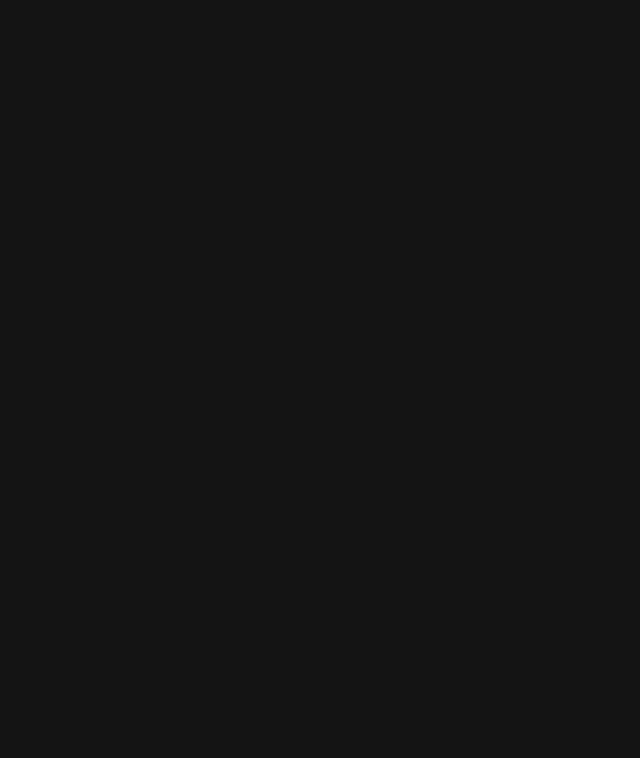
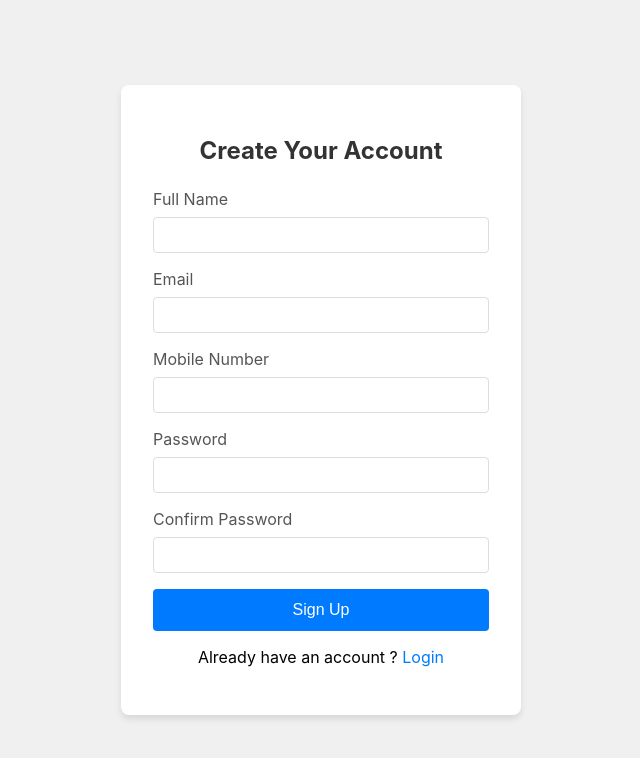
Before and after one commit to adarshjaysanker/streamflicfrontuser, a React (Create React App) app: page /signup in a window 1280 px wide. Before the commit this address had no page. Shown: the top 758 px of the page, without its empty margins (319-959 px from the left). Built offline with nearby package versions, Linux system fonts and the light colour scheme.

Commit message:
login and signup implemented

```diff
--- a/package.json
+++ b/package.json
@@ -7,6 +7,7 @@
     "@testing-library/react": "^13.4.0",
     "@testing-library/user-event": "^13.5.0",
     "firebase": "^10.12.2",
+    "hls.js": "^1.5.11",
     "react": "^18.3.1",
     "react-dom": "^18.3.1",
     "react-player": "^2.16.0",
--- a/src/App.js
+++ b/src/App.js
@@ -1,10 +1,12 @@
 import './App.css';
-import Header from './components/Header/Header';
+
 
 import {BrowserRouter as Router, Routes, Route} from'react-router-dom'
 import Home from './pages/Home';
 import MovieDetails from './pages/MovieDetails';
 import Videoplayer from './components/Videoplayer/Videoplayer';
+import Login from './components/Login/Login';
+import Signup from './components/Signup/Signup';
 
 
 
@@ -17,6 +19,8 @@ function App() {
             <Route path='/' element={<Home/>}/>
             <Route path='/movie/:id' element={<MovieDetails/>}/>
             <Route path='/watch/:movie' element={<Videoplayer/>}/>
+            <Route path='/login' element={<Login/>}/>
+            <Route path='/signup' element={<Signup/>}/>
           </Routes>
       </div>
     </Router>
--- /dev/null
+++ b/src/components/Login/Login.jsx
@@ -0,0 +1,54 @@
+import React from 'react'
+import { useState } from 'react'
+import {Link, useNavigate} from 'react-router-dom';
+import './login.css'
+
+function Login() {
+
+    const [email, setEmail] = useState('');
+    const [password, setPassword] = useState('');
+
+    const navigate = useNavigate();
+
+    const handleSubmit = async (e) => {
+        e.preventDefault();
+        try{
+           const res = await fetch('http://localhost:5000/login',{
+            method: 'POST',
+            headers: {'Content-Type': 'application/json'},
+            body: JSON.stringify({email, password})
+           }) ;
+           if(res.ok){
+            const data = await res.json();
+            const {token} = data;
+            localStorage.setItem('authToken', token);
+            navigate('/')
+           }
+        }catch(error){
+            console.error(error);
+            alert('error logging in');
+        }
+    }
+
+  return (
+    <div className='auth-container'>
+      <form className="auth-form" onSubmit={handleSubmit}>
+        <h2>Login to your Account</h2>
+        <div className="form-group">
+            <label htmlFor="email">Email</label>
+            <input type="email" id='email' value={email} onChange={(e) => setEmail(e.target.value)}/>
+        </div>
+        <div className="form-group">
+            <label htmlFor="Password">Password</label>
+            <input type="password" id='password' value={password} onChange={(e) => setPassword(e.target.value)}/>
+        </div>
+        <button type='submit' className='auth-button'>Login</button>
+        <p>
+            Don't have an account ? <Link to='/signup'>Sign Up</Link>
+        </p>
+      </form>
+    </div>
+  )
+}
+
+export default Login
--- /dev/null
+++ b/src/components/Login/login.css
@@ -0,0 +1,70 @@
+.auth-container{
+    display: flex;
+    justify-content: center;
+    align-items: center;
+    height: 100vh;
+    background-color: #f0f0f0;
+}
+
+.auth-form{
+    background-color: white;
+    padding: 2rem;
+    border-radius: 8px;
+    box-shadow: 0 4px 6px rgba(0, 0, 0, 0.1);
+    width: 100%;
+    max-width: 400px;
+}
+
+.auth-form h2{
+    margin-bottom: 1.5rem;
+    text-align: center;
+    color: #333;
+}
+
+.form-group{
+    margin-bottom: 1rem;
+}
+
+.form-group label{
+    display: block;
+    margin-bottom: 0.5rem;
+    color: #555;
+}
+
+.form-group input{
+    width: 100%;
+    padding: 0.5rem;
+    border: 1px solid #ddd;
+    border-radius: 4px;
+    font-size: 1rem;
+}
+
+.auth-button{
+    width: 100%;
+    padding: 0.75rem;
+    border: none;
+    border-radius: 4px;
+    font-size: 1rem;
+    color: white;
+    background-color: #007bff;
+    cursor: pointer;
+    transition: background-color 0.2s;
+}
+
+.auth-button:hover{
+    background-color: #0056b3;
+}
+
+.auth-form p{
+    margin-top: 1rem;
+    text-align: center;
+}
+
+.auth-form a{
+    color: #007bff;
+    text-decoration: none;
+}
+
+.auth-form a:hover{
+    text-decoration: underline;
+}
--- /dev/null
+++ b/src/components/Signup/Signup.jsx
@@ -0,0 +1,73 @@
+import React from 'react'
+import { useState } from 'react'
+import { Link, useNavigate } from 'react-router-dom';
+
+function Signup() {
+
+   const [fullname, setName] = useState('');
+   const [email, setEmail] = useState('');
+   const [mobileNumber, setMobileNumber] = useState('');
+   const [password, setPassword] = useState('');
+   const [confirmpassword, setConfirmPassword] = useState('');
+
+   const navigate = useNavigate();
+
+   const handleSubmit = async (e) => {
+       e.preventDefault();
+       if(password !== confirmpassword){
+        return alert('Passwords do not match');
+       }
+       try{
+        const res = await fetch('http://localhost:5000/signup',{
+            method: 'POST',
+            headers: {
+                'Content-Type': 'application/json'
+            },
+            body: JSON.stringify({
+                fullname, email, mobileNumber, password
+            })
+        });
+        if(res.ok){
+            alert('User created successfully');
+            navigate('/login');
+        }
+       }catch(error){
+         console.error(error);
+         alert('Failed to create user');
+       }
+   }
+
+  return (
+    <div className='auth-container'>
+      <form className="auth-form" onSubmit={handleSubmit}>
+        <h2>Create Your Account</h2>
+        <div className="form-group">
+            <label htmlFor="name">Full Name</label>
+            <input type="text" id='name' value={fullname} onChange={(e) => setName(e.target.value)}/>
+        </div>
+        <div className="form-group">
+            <label htmlFor="email">Email</label>
+            <input type="email" id='email' value={email} onChange={(e) => setEmail(e.target.value)}/>
+        </div>
+        <div className="form-group">
+            <label htmlFor="mobilenumber">Mobile Number</label>
+            <input type="text" id='mobilenumber' value={mobileNumber} onChange={(e) => setMobileNumber(e.target.value)}/>
+        </div>
+        <div className="form-group">
+            <label htmlFor="password">Password</label>
+            <input type="password" id='password' value={password} onChange={(e) => setPassword(e.target.value)}/>
+        </div>
+        <div className="form-group">
+            <label htmlFor="confirmpassword">Confirm Password</label>
+            <input type="password" id='confirmpassword' value={confirmpassword} onChange={(e) => setConfirmPassword(e.target.value)}/>
+        </div>
+        <button type='submit' className="auth-button">Sign Up</button>
+        <p>
+            Already have an account ? <Link to='/login'>Login</Link>
+        </p>
+      </form>
+    </div>
+  )
+}
+
+export default Signup
--- a/src/pages/Home.jsx
+++ b/src/pages/Home.jsx
@@ -2,8 +2,43 @@ import React from 'react'
 import Bannercontainer from '../components/Bannercontainer/Bannercontainer'
 import Rowcontainer from '../components/Rowcontainer/Rowcontainer'
 import Header from '../components/Header/Header'
+import { useNavigate } from 'react-router-dom'
+import { useEffect } from 'react'
 
 function Home() {
+
+  const navigate = useNavigate();
+
+  const handleLogout = () => {
+    localStorage.removeItem('authToken');
+    navigate('/login');
+  };
+
+  useEffect(() => {
+    const fetchHome = async() => {
+      try{
+        const token = localStorage.getItem('authToken');
+        if(!token){
+          navigate('/login');
+        }
+        const res = await fetch('http://localhost:5000/gethome',{
+          method: 'GET',
+          headers: {
+            'Authorization': `Bearer ${token}`
+          },
+        });
+        if(res.ok){
+          const data = await res.json();
+          console.log(data.message);
+        }
+      }catch(error){
+        console.error(error);
+        navigate('/login');
+      }
+    }
+    fetchHome();
+  }, [navigate])
+
   return (
     <div>
       <Header/>
```
Also changed, not shown: 1 other file (tests, documents, lock files or other folders).
